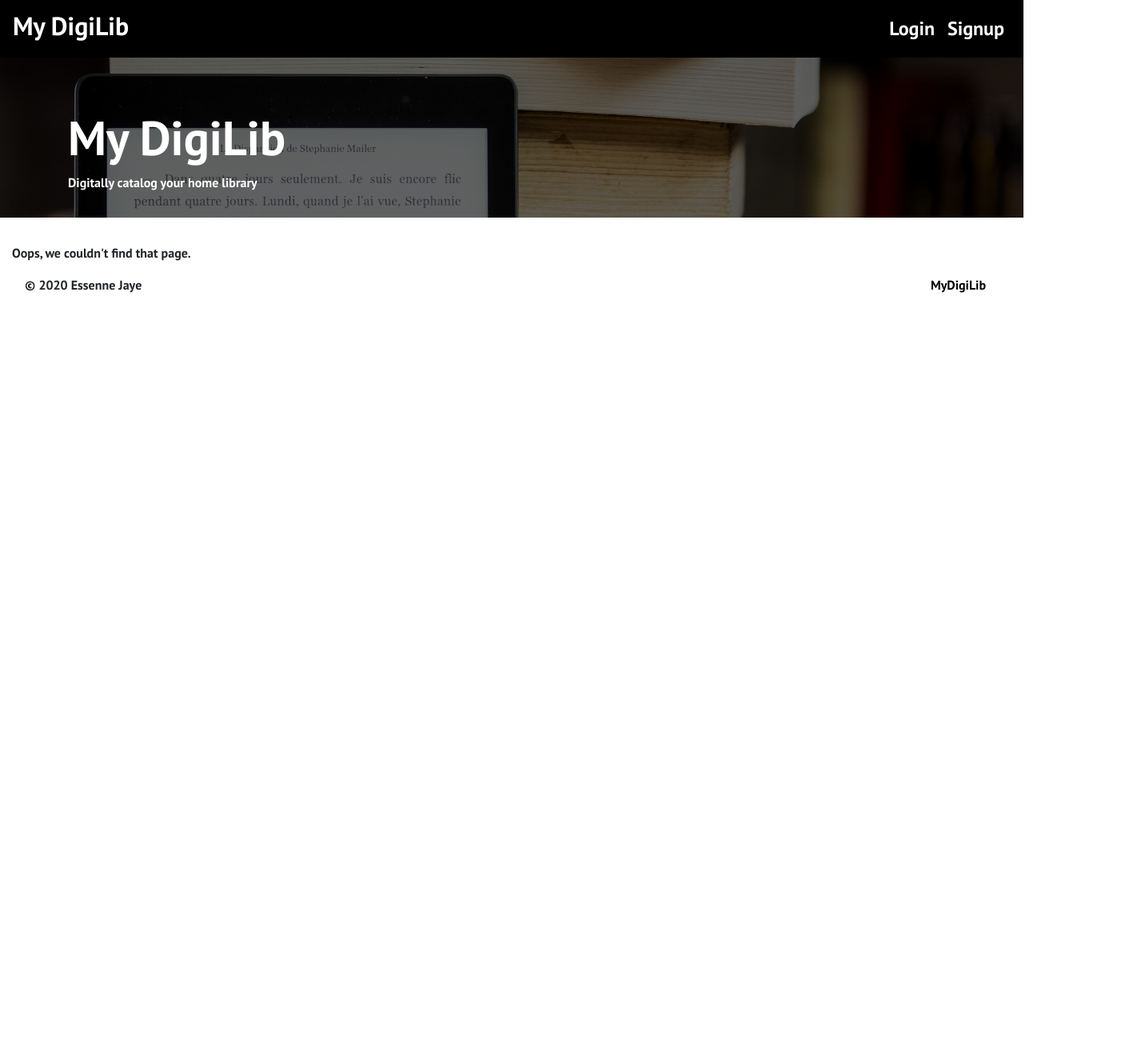
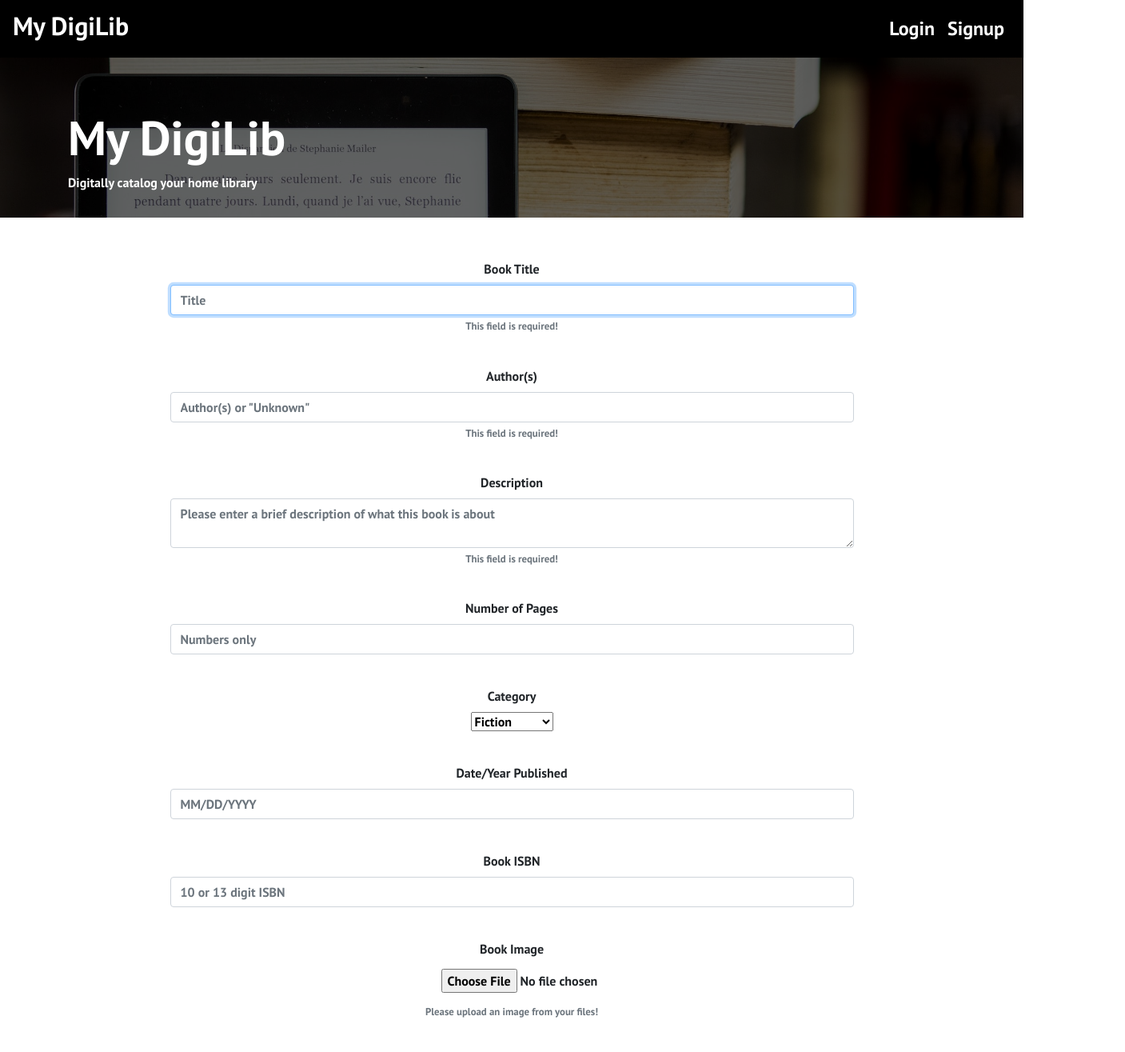
Before and after one commit to essennejaye/mydigilib, a React (Create React App) app in the folder client/: page /addbookmanual in a window 1280 px wide. Shown: the top 1315 px of the page at 80% size, 1407 px wide, since content can reach past the window. Before the commit the page ends 800 px from the top, so only its background shows below. Built offline with nearby package versions, Linux system fonts and the light colour scheme.

Commit message:
added manual book entry page

```diff
--- a/client/src/App.js
+++ b/client/src/App.js
@@ -12,7 +12,8 @@ import Home from './pages/Home';
 import NoMatch from './pages/NoMatch';
 import BookList from './pages/BookList';
 import SingleBook from './pages/SingleBook';
-import AddBook from './pages/AddBook';
+import AddBooksISBN from './pages/AddBooksISBN';
+import AddBooksManual from './pages/AddBooksManual';
 import Login from './pages/Login';
 import Signup from './pages/Signup';
 
@@ -42,7 +43,8 @@ function App() {
               <Route exact path="/login" component={Login} />
               <Route exact path="/signup" component={Signup} />
               <Route exact path='/books/:user_id' component={BookList} />
-              <Route exact path="/addbook" component={AddBook} />
+              <Route exact path="/addbookisbn" component={AddBooksISBN} />
+              <Route exact path="/addbookmanual" component={AddBooksManual} />
               <Route exact path="/book/:_id" component={SingleBook} />
 
               <Route component={NoMatch} />
--- a/client/src/components/Header.js
+++ b/client/src/components/Header.js
@@ -2,7 +2,7 @@ import React from 'react';
 import { Link } from 'react-router-dom';
 import Auth from '../utils/auth';
 import styled from 'styled-components';
-import { Nav, Navbar } from 'react-bootstrap';
+import { Nav, Navbar, Dropdown, DropdownButton } from 'react-bootstrap';
 
 const Styles = styled.div`
   .navbar {
@@ -11,6 +11,20 @@ const Styles = styled.div`
   .navbar-toggler-icon {
     background-color: white;
   }
+  #dropdown-basic-button {
+    background-color: black;
+    font-weight: 100;
+    font-size: 24px;
+    padding: 9px 8px 0px 8px;
+    border: none;
+    color: white;
+  }
+  #dropdown-basic-button:hover {
+    color:orange;
+  }
+  .dropdown-item:hover {
+    color: orange;
+  }
 `;
 
 const StyledLink = styled(Link)`
@@ -18,7 +32,6 @@ const StyledLink = styled(Link)`
       &:hover {
       color: orange !important;
     }
-
   font-weight: bold;
   font-size: 24px;
 `;
@@ -42,8 +55,15 @@ const Header = () => {
                   </Nav.Link>
                   <Nav.Link as={StyledLink} to={`/books/${localStorage.getItem('user_id')}`}>List My Books
                   </Nav.Link>
-                  <Nav.Link as={StyledLink} to='/addbook'>Add a Book
-                  </Nav.Link>
+
+                  <DropdownButton id="dropdown-basic-button" title="Add New Books">
+                    <Dropdown.Item href='/addbookisbn' className='drop-item'>Search for Books with ISBN</Dropdown.Item>
+                    <Dropdown.Item href='/addbookmanual' className='drop-item'>Add Books Manually</Dropdown.Item>
+                  </DropdownButton>
+
+                  {/* remove before prod
+                   <Nav.Link as={StyledLink} to='/addnewbook'>Add New Books
+                  </Nav.Link> */}
                   <Nav.Link as={StyledLink} to='/' onClick={logout}>Logout
                   </Nav.Link>
                 </>
--- a/client/src/index.css
+++ b/client/src/index.css
@@ -13,13 +13,30 @@ h1, h2, h3, h4, h5, h6 {
 }
 
 /* jumbotron title */
+
 .title {
   font-size: 60px;
 }
 
 /* add book page */
+
 .error-text {
   padding-top: 50px;
   text-align: center;
   color: red;
 }
+
+.new-isbn {
+  text-decoration: none;
+}
+/* add manual book page */
+.manual-form-group {
+  padding: 20px 30px;
+}
+.file-input {
+  margin-left: 339px;
+  padding: 5px 0px 10px 0px;
+}
+.manual-button {
+  margin: 10px 20px 0px 20px;
+}
--- a/client/src/pages/AddBook.js
+++ b/client/src/pages/AddBooksISBN.js
@@ -46,7 +46,6 @@ const AddBook = () => {
       alert('You must enter a valid ISBN!');
       return false;
     }
-
     try {
       const duplicateBook = await searchDuplicateBook({
         variables: { bookISBN: searchInput }
@@ -59,7 +58,6 @@ const AddBook = () => {
     } catch (e) {
       console.error(e);
     }
-
     const url = `https://www.googleapis.com/books/v1/volumes?q=isbn:${searchInput}`
     try {
       const response = await fetch(url);
@@ -97,7 +95,7 @@ const AddBook = () => {
   // create function to cancel adding book to database
   const handleCancelBook = async () => {
     setSearchedBook(null);
-    window.location.assign('/addbook');
+    window.location.assign('/addbookISBN');
     return;
   }
 
--- /dev/null
+++ b/client/src/pages/AddBooksManual.js
@@ -0,0 +1,215 @@
+import React, { useState, useCallback } from 'react';
+import { useMutation } from '@apollo/react-hooks';
+import { ADD_BOOK } from '../utils/mutations';
+import { Form, Button, Container, FormControl } from 'react-bootstrap';
+import Auth from '../utils/auth';
+
+const AddBooksManual = () => {
+
+  // create state for holding form data
+  const [bookFormState, setBookFormState] = useState({
+    user_id: localStorage.getItem('user_id'), title: '', authors: [], description: '', image: '',
+    pages: '', bookISBN: '', datePublish: '', category: ''
+  });
+
+  // mutation for adding a book to the catalog
+  const [addBook, { error }] = useMutation(ADD_BOOK);
+
+  const autoFocus = useCallback(el => el ? el.focus() : null, []);
+
+  const handleChange = (e) => {
+    const { name, value } = e.target;
+    setBookFormState({
+      ...bookFormState,
+      [name]: value
+    })
+  }
+
+  const manualAddBook = async () => {
+    const token = Auth.loggedIn() ? Auth.getToken() : null;
+
+    if (!token) {
+      alert('You are not logged in!')
+      return false;
+    }
+    const bookData = bookFormState;
+    bookData.pages = parseInt(bookData.pages);
+
+    try {
+      // execute addBook mutation and pass in data from form
+      await addBook({
+        variables: { bookData: bookData }
+      })
+      window.location.assign(`/books/${localStorage.getItem('user_id')}`)
+      setBookFormState(null);
+    } catch (e) {
+      console.error(e);
+    }
+  }
+
+  // create function to cancel adding book to database
+  const handleClearBook = async () => {
+    setBookFormState(null);
+    window.location.assign('/addbookmanual');
+    return;
+  }
+
+  return (
+    // Form for manual book entry
+    <>
+      <Container fluid className='manual-book'>
+        <Form className='text-center'>
+          <Form.Group className='manual-form-group'>
+            <Form.Label>Book Title</Form.Label>
+            <FormControl
+              className='form-input'
+              name='title'
+              id='title'
+              ref={autoFocus}
+              type='input'
+              placeholder='Title'
+              required
+              value={setBookFormState.title}
+              onChange={handleChange}
+            />
+            <Form.Text className="text-muted">
+              This field is required!
+            </Form.Text>
+          </Form.Group>
+
+          <Form.Group className='manual-form-group'>
+            <Form.Label>Author(s)</Form.Label>
+            <FormControl
+              className='form-input'
+              name='authors'
+              id='authors'
+              type='text'
+              required
+              placeholder='Author(s) or "Unknown"'
+              value={setBookFormState.authors}
+              onChange={handleChange}
+            />
+            <Form.Text className="text-muted">
+              This field is required!
+            </Form.Text>
+          </Form.Group>
+
+          <Form.Group className='manual-form-group'>
+            <Form.Label>Description</Form.Label>
+            <FormControl
+              className='form-input'
+              name='description'
+              id='description'
+              as='textarea'
+              placeholder='Please enter a brief description of what this book is about'
+              required
+              value={setBookFormState.description}
+              onChange={handleChange}
+            />
+            <Form.Text className="text-muted">
+              This field is required!
+            </Form.Text>
+          </Form.Group>
+
+          <Form.Group className='manual-form-group'>
+            <Form.Label>Number of Pages</Form.Label>
+            <FormControl
+              className='form-input'
+              name='pages'
+              id='pages'
+              type='number'
+              placeholder='Numbers only'
+              value={setBookFormState.pages}
+              onChange={handleChange}
+            />
+          </Form.Group>
+
+          <Form.Group className='manual-form-group'>
+            <Form.Label>Category</Form.Label>
+            <div className='book-options'>
+              <select value={setBookFormState.category} onChange={handleChange}>
+                <option value="fiction">Fiction</option>
+                <option value="non-fiction">Non-Fiction</option>
+              </select>
+            </div>
+
+            {/* future more category selections mapping */}
+            {/*{['checkbox'].map((type) => (
+              <div key={`default-${type}`} className="mb-3">
+                <Form.Check
+                  type={type}
+                  id={`default-${type}`}
+                  label={`default ${type}`}
+                  checked={setBookFormState.category}
+                  onChange={handleChange}
+                />
+              </div>
+            ))} */}
+
+          </Form.Group>
+
+          <Form.Group className='manual-form-group'>
+            <Form.Label>Date/Year Published</Form.Label>
+            <FormControl
+              className='form-input'
+              name='datePublish'
+              id='datePublish'
+              type='text'
+              placeholder='MM/DD/YYYY'
+              value={setBookFormState.datePublish}
+              onChange={handleChange}
+            />
+          </Form.Group>
+
+          <Form.Group className='manual-form-group'>
+            <Form.Label>Book ISBN</Form.Label>
+            <FormControl
+              className='form-input'
+              name='bookISBN'
+              id='bookISBN'
+              type='text'
+              placeholder='10 or 13 digit ISBN'
+              value={setBookFormState.bookISBN}
+              onChange={handleChange}
+            />
+          </Form.Group>
+          <Form.Group className='manual-form-group'>
+            <Form.Label>Book Image</Form.Label>
+            <FormControl
+              className='form-input, file-input'
+              name='img'
+              id='img'
+              type='file'
+              value={setBookFormState.image}
+              onChange={handleChange}
+            />
+            <Form.Text className="text-muted">
+              Please upload an image from your files!
+            </Form.Text>
+          </Form.Group>
+          <>
+            {Auth.loggedIn() && (
+              <>
+                <Button
+                  variant='primary' type='submit'
+                  className='manual-button'
+                  onClick={() => manualAddBook()}>
+                  Add This Book
+                </Button>
+                <Button
+                  variant='danger' type='submit'
+                  className='manual-button'
+                  onClick={() => handleClearBook()}>
+                  Cancel/Clear Form
+                </Button>
+              </>
+            )}
+          </>
+        </Form>
+      </Container>
+      {error && <div><h2>Oops, something went wrong</h2></div>}
+    </>
+  )
+}
+
+export default AddBooksManual;
```
Also changed, not shown: 1 other file (tests, documents, lock files or other folders).
